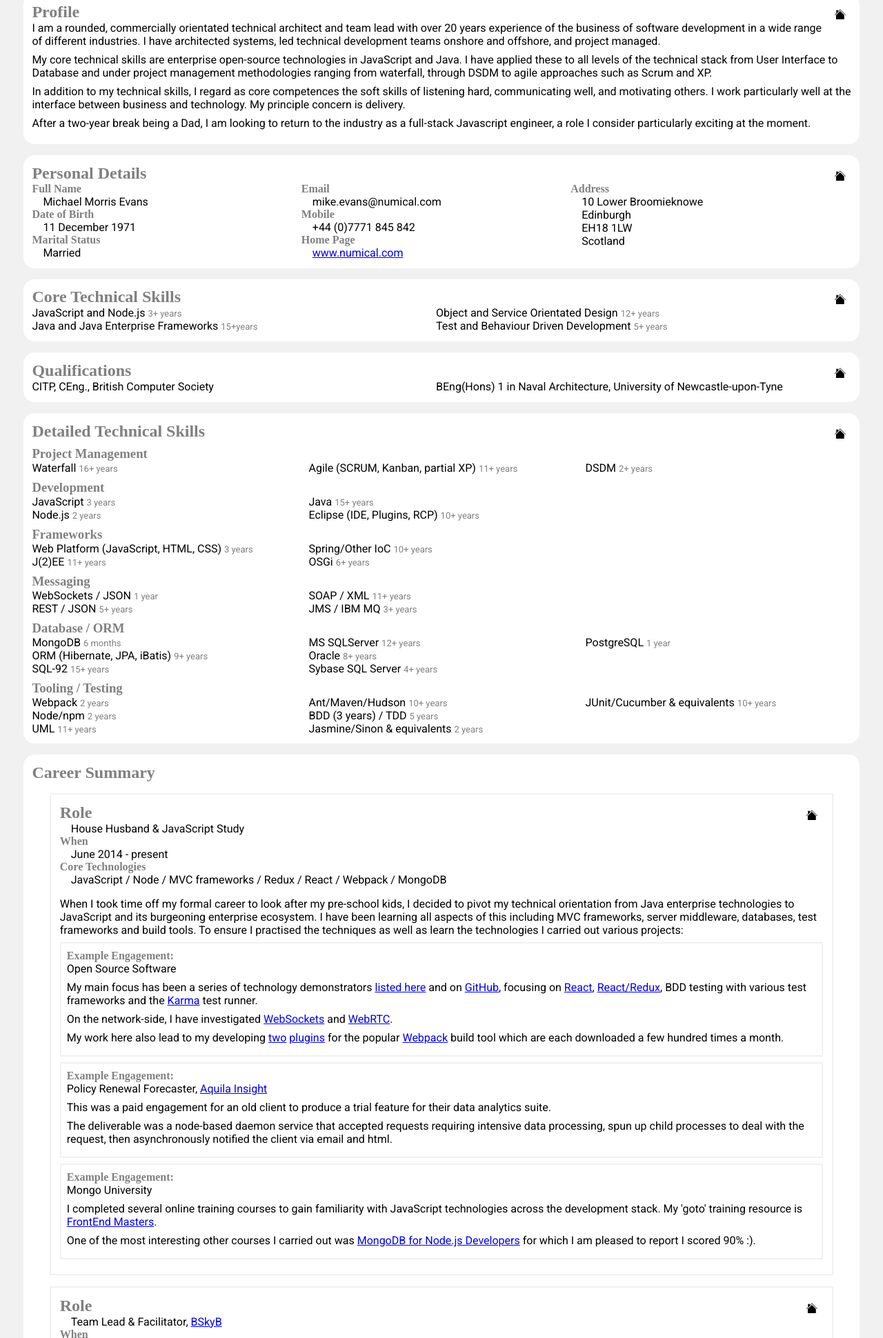
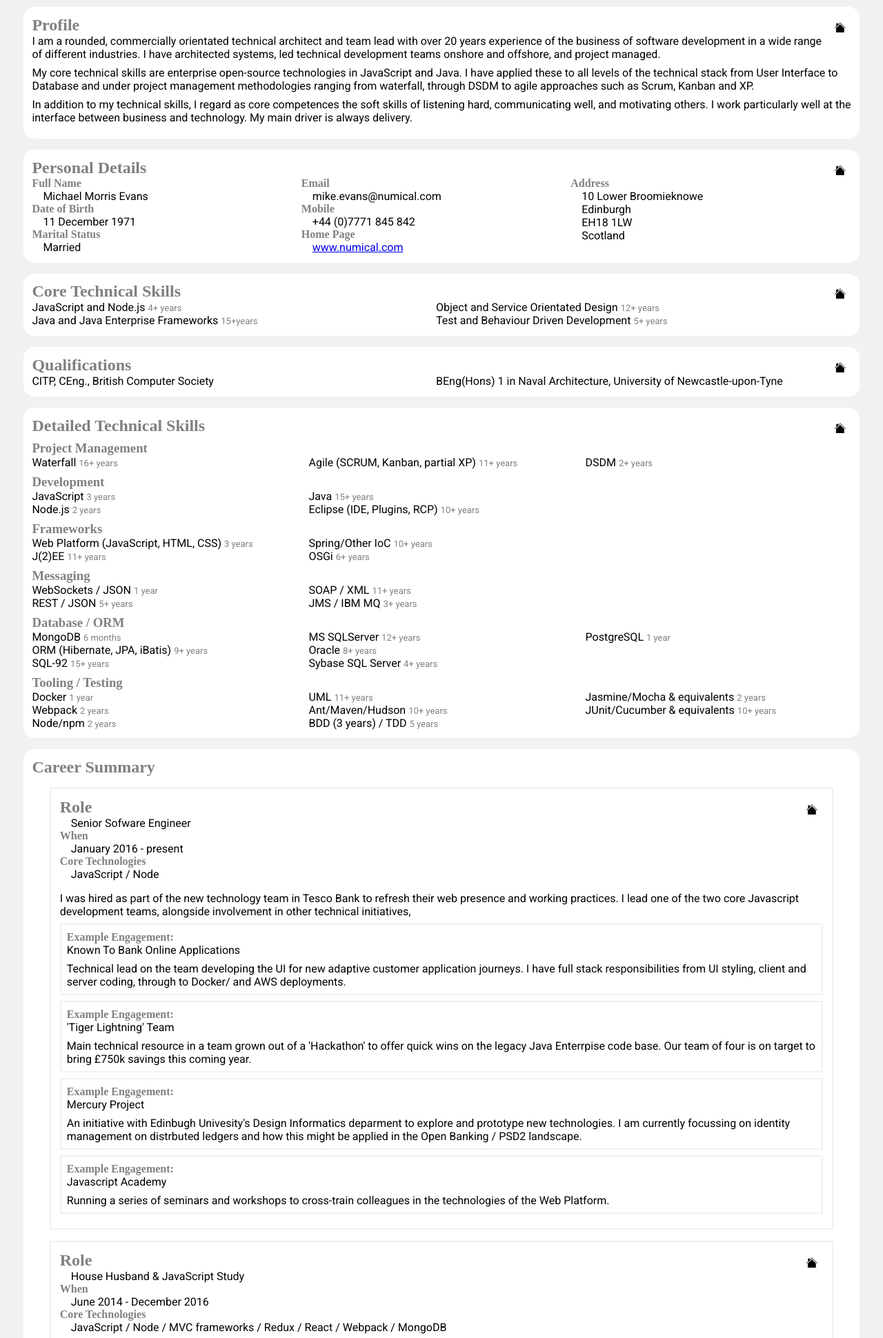
Before and after one commit to numical/numical-website, a plain HTML site: page cv.html in a window 1280 px wide. Shown: the part 475-2415 px from the top of the page at 69% size. Drawn offline with Linux system fonts and the light colour scheme.

Commit message:
updated for one year at Tesco bank

```diff
--- a/css/numical.css
+++ b/css/numical.css
@@ -37,6 +37,11 @@ footer {
   margin: 5vh 0;
   font-size: 0.5vw;
   text-align: center;
+}
+
+h3 a {
+  color: #666;
+  font-size: medium;
 }
 
 a {
--- a/cv.html
+++ b/cv.html
@@ -33,6 +33,7 @@
         <li><a href="#detailed_technical_skills">Detailed Technical Skills</a></li>
         <li><a href="#career_summary">Career Summary</a></li>
         <ol>
+          <li><a href="#tesco">Senior Software Engineer, Tesco Bank</a></li>
           <li><a href="#dad">House Husband & JavaScript Study</a></li>
           <li><a href="#sky">Team Lead & Facilitator, BSkyB<a></li>
           <li><a href="#vebnet">Application Architect, Vebnet/Standard Life</a></li>
@@ -51,17 +52,9 @@
       <h2>Profile
         <a href="#banner"><img src="cv/home.png" alt="return to Contents" /></a>
       </h2>
-      <p>I am a rounded, commercially orientated technical architect and team lead with over 20 years experience of the business
-      of software development in a wide range of different industries. I have architected systems, led technical development
-      teams onshore and offshore, and project managed.</p>
-      <p>My core technical skills are enterprise open-source technologies in JavaScript and Java. I have applied these to all
-      levels of the technical stack from User Interface to Database and under project management methodologies ranging from
-      waterfall, through DSDM to agile approaches such as Scrum and XP.</p>
-      <p>In addition to my technical skills, I regard as core competences the soft skills of listening hard, communicating well,
-      and motivating others. I work particularly well at the interface between business and technology. My principle concern
-      is delivery.</p>
-      <p>After a two-year break being a Dad, I am looking to return to the industry as a full-stack Javascript engineer, a role
-      I consider particularly exciting at the moment.</p>
+      <p>I am a rounded, commercially orientated technical architect and team lead with over 20 years experience of the business of software development in a wide range of different industries. I have architected systems, led technical development teams onshore and offshore, and project managed.</p>
+      <p>My core technical skills are enterprise open-source technologies in JavaScript and Java. I have applied these to all levels of the technical stack from User Interface to Database and under project management methodologies ranging from waterfall, through DSDM to agile approaches such as Scrum, Kanban and XP.</p>
+      <p>In addition to my technical skills, I regard as core competences the soft skills of listening hard, communicating well, and motivating others. I work particularly well at the interface between business and technology. My main driver is always delivery.</p>
     </section>
 
     <section id="personal_details" class="vcard">
@@ -100,7 +93,7 @@
         <a href="#banner"><img src="cv/home.png" alt="return to Contents" /></a>
       </h2>
       <div class="two_cols">
-        <div>JavaScript and Node.js <span class="duration">3+ years</span></div>
+        <div>JavaScript and Node.js <span class="duration">4+ years</span></div>
         <div>Java and Java Enterprise Frameworks <span class="duration">15+years</span></div>
         <div>Object and Service Orientated Design <span class="duration">12+ years</span></div>
         <div>Test and Behaviour Driven Development <span class="duration">5+ years</span>
@@ -161,12 +154,13 @@
       </div>
       <h3>Tooling / Testing</h3>
       <div class="three_cols">
+        <div>Docker <span class="duration">1 year</span></div>
         <div>Webpack <span class="duration">2 years</span></div>
         <div>Node/npm <span class="duration">2 years</span></div>
         <div>UML <span class="duration">11+ years</span></div>
         <div>Ant/Maven/Hudson <span class="duration">10+ years</span></div>
         <div>BDD (3 years) / TDD <span class="duration">5 years</span></div>
-        <div>Jasmine/Sinon & equivalents <span class="duration">2 years</span></div>
+        <div>Jasmine/Mocha & equivalents <span class="duration">2 years</span></div>
         <div>JUnit/Cucumber & equivalents <span class="duration">10+ years</span></div>
       </div>
     </section>
@@ -174,6 +168,38 @@
     <section id="career_summary">
       <h2>Career Summary</h2>
 
+      <section id="tesco">
+        <dl>
+          <a href="#banner"><img src="cv/home.png" alt="return to Contents" /></a>
+          <dt>
+          <h2>Role</h2>
+          </dt>
+          <dd>Senior Sofware Engineer</dd>
+          <dt>When</dt>
+          <dd>January 2016 - present</dd>
+          <dt>Core Technologies</dd>
+          <dd>JavaScript / Node</dd>
+        </dl>
+        <section>
+          <p>I was hired as part of the new technology team in Tesco Bank to refresh their web presence and working practices.  I lead one of the two core Javascript development teams, alongside involvement in other technical initiatives,
+          <div class="example_engagement">
+            <p>Known To Bank Online Applications</p>
+            Technical lead on the team developing the UI for new adaptive customer application journeys. I have full stack responsibilities from UI styling, client and server coding, through to Docker/ and AWS deployments.
+          </div>
+          <div class="example_engagement">
+            <p>'Tiger Lightning' Team</p>
+            Main technical resource in a team grown out of a 'Hackathon' to offer quick wins on the legacy Java Enterrpise code base. Our team of four is on target to bring £750k savings this coming year.
+          </div>
+          <div class="example_engagement">
+            <p>Mercury Project</p>
+            An initiative with Edinbugh Univesity's Design Informatics deparment to explore and prototype new technologies.  I am currently focussing on identity management on distrbuted ledgers and how this might be applied in the Open Banking / PSD2 landscape.
+          </div>
+          <div class="example_engagement">
+            <p>Javascript Academy</p>
+            Running a series of seminars and workshops to cross-train colleagues in the technologies of the Web Platform.
+          </div>
+        </section>
+      </section>
       <section id="dad">
         <dl>
           <a href="#banner"><img src="cv/home.png" alt="return to Contents" /></a>
@@ -182,7 +208,7 @@
           </dt>
           <dd>House Husband & JavaScript Study</dd>
           <dt>When</dt>
-          <dd>June 2014 - present</dd>
+          <dd>June 2014 - December 2016</dd>
           <dt>Core Technologies</dd>
           <dd>JavaScript / Node / MVC frameworks / Redux / React / Webpack / MongoDB</dd>
         </dl>
@@ -199,7 +225,7 @@
             </p>
             <p>On the network-side, I have investigated <a href="https://developer.mozilla.org/en-US/docs/Web/API/WebSockets_API">WebSockets</a> and <a href="https://webrtc.org/">WebRTC</a>.
             </p>
-            <p>My work here also lead to my developing <a href="https://github.com/numical/script-ext-html-webpack-plugin">two</a>              <a href="https://github.com/numical/style-ext-html-webpack-plugin">plugins</a> for the popular <a href="https://webpack.github.io/docs/">Webpack</a>              build tool which are each downloaded a few hundred times a month.</p>
+            <p>My work here also lead to my developing <a href="https://github.com/numical/script-ext-html-webpack-plugin">two</a>              <a href="https://github.com/numical/style-ext-html-webpack-plugin">plugins</a> for the popular <a href="https://webpack.github.io/docs/">Webpack</a>              build tool.  These have now been downloaded over 1.5 million times.</p>
           </div>
           <div class="example_engagement">
             <p>Policy Renewal Forecaster, <a href="http://www.aquilainsight.com">Aquila Insight</a></p>
--- a/cv/cv.css
+++ b/cv/cv.css
@@ -162,7 +162,7 @@ ol a:visited {
     display: none;
   }
 
-  #career_summary, #vebnet, #epic {
+  #career_summary, #jpmorgan, #spektra, #synamic {
     page-break-before: always;
   }
 
```
Also changed, not shown: index.html (+1 -1 lines), oss.html (+24 -5 lines). Lines whose indentation alone changed are shown as unchanged.
